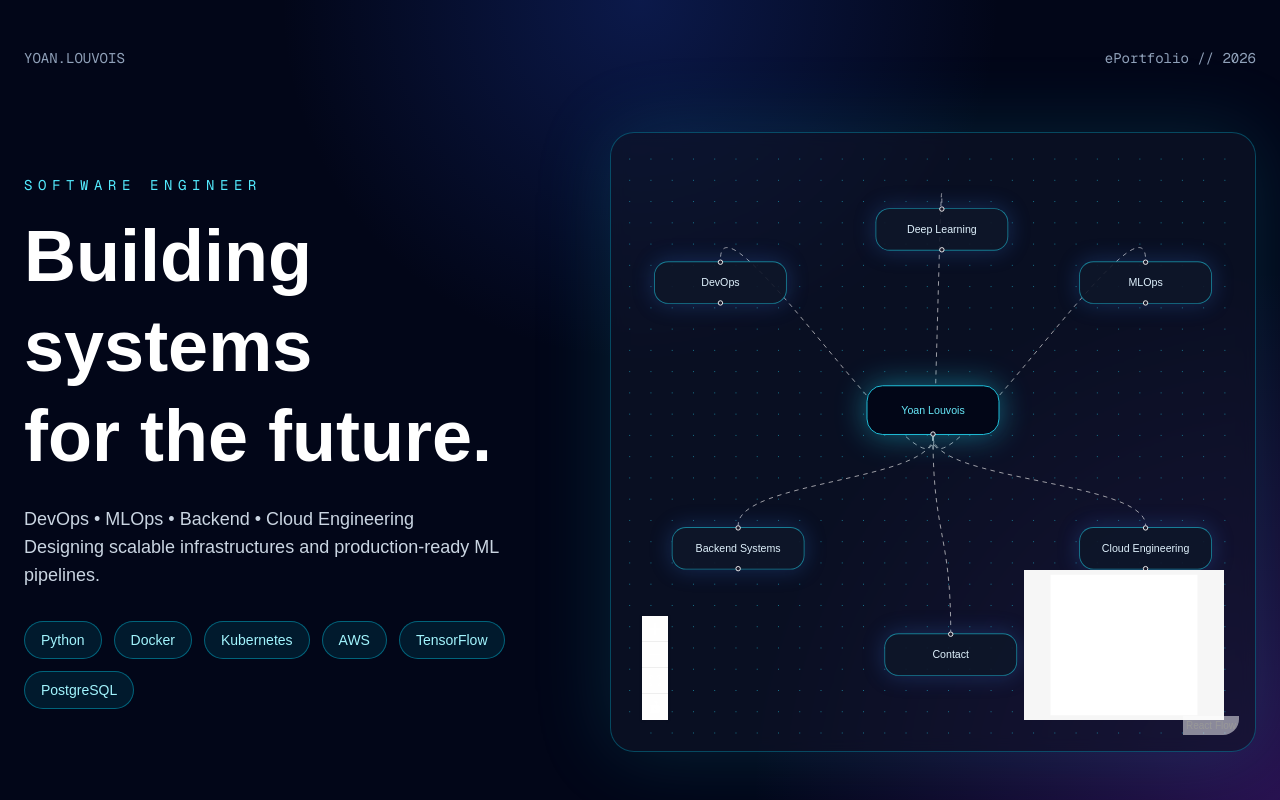
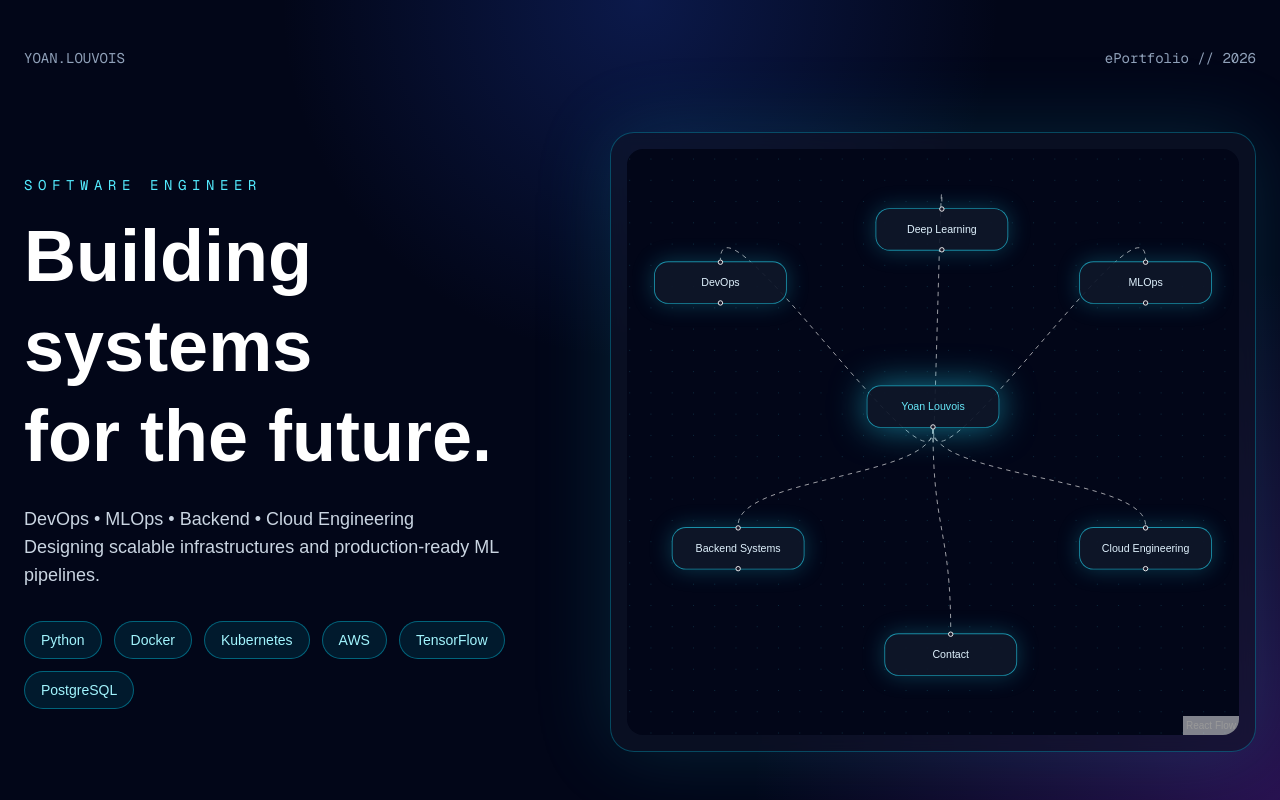
Before and after one commit to yoanlouvois/e-portfolio, a Next.js app: page / in a window 1280 px wide. Built offline with nearby package versions, Linux system fonts and the light colour scheme.

Commit message:
Refactor PortfolioFlow component styles and structure

```diff
--- a/src/components/PortfolioFlow.tsx
+++ b/src/components/PortfolioFlow.tsx
@@ -10,6 +10,15 @@ import {
   type Edge,
 } from "@xyflow/react";
 
+const nodeStyle = {
+  background: "rgba(15, 23, 42, 0.92)",
+  color: "#e0f2fe",
+  border: "1px solid rgba(34, 211, 238, 0.65)",
+  borderRadius: 16,
+  padding: 14,
+  boxShadow: "0 0 25px rgba(34, 211, 238, 0.25)",
+};
+
 const nodes: Node[] = [
   {
     id: "core",
@@ -17,51 +26,17 @@ const nodes: Node[] = [
     data: { label: "Yoan Louvois" },
     type: "input",
     style: {
-      background: "#020617",
+      ...nodeStyle,
       color: "#67e8f9",
-      border: "1px solid #22d3ee",
-      borderRadius: 18,
-      padding: 18,
-      boxShadow: "0 0 35px rgba(34,211,238,0.45)",
+      boxShadow: "0 0 40px rgba(34,211,238,0.55)",
     },
   },
-  {
-    id: "devops",
-    position: { x: 40, y: 80 },
-    data: { label: "DevOps" },
-    style: futuristicNode(),
-  },
-  {
-    id: "mlops",
-    position: { x: 520, y: 80 },
-    data: { label: "MLOps" },
-    style: futuristicNode(),
-  },
-  {
-    id: "backend",
-    position: { x: 60, y: 380 },
-    data: { label: "Backend Systems" },
-    style: futuristicNode(),
-  },
-  {
-    id: "cloud",
-    position: { x: 520, y: 380 },
-    data: { label: "Cloud Engineering" },
-    style: futuristicNode(),
-  },
-  {
-    id: "ai",
-    position: { x: 290, y: 20 },
-    data: { label: "Deep Learning" },
-    style: futuristicNode(),
-  },
-  {
-    id: "contact",
-    position: { x: 300, y: 500 },
-    data: { label: "Contact" },
-    type: "output",
-    style: futuristicNode(),
-  },
+  { id: "devops", position: { x: 40, y: 80 }, data: { label: "DevOps" }, style: nodeStyle },
+  { id: "mlops", position: { x: 520, y: 80 }, data: { label: "MLOps" }, style: nodeStyle },
+  { id: "backend", position: { x: 60, y: 380 }, data: { label: "Backend Systems" }, style: nodeStyle },
+  { id: "cloud", position: { x: 520, y: 380 }, data: { label: "Cloud Engineering" }, style: nodeStyle },
+  { id: "ai", position: { x: 290, y: 20 }, data: { label: "Deep Learning" }, style: nodeStyle },
+  { id: "contact", position: { x: 300, y: 500 }, data: { label: "Contact" }, type: "output", style: nodeStyle },
 ];
 
 const edges: Edge[] = [
@@ -73,28 +48,17 @@ const edges: Edge[] = [
   { id: "core-contact", source: "core", target: "contact", animated: true },
 ];
 
-function futuristicNode() {
-  return {
-    background: "rgba(15, 23, 42, 0.9)",
-    color: "#e0f2fe",
-    border: "1px solid rgba(34, 211, 238, 0.55)",
-    borderRadius: 16,
-    padding: 14,
-    boxShadow: "0 0 25px rgba(59, 130, 246, 0.25)",
-  };
-}
-
 export default function PortfolioFlow() {
   return (
+    <div className="h-full w-full overflow-hidden rounded-2xl bg-slate-950">
       <ReactFlow
         nodes={nodes}
         edges={edges}
         fitView
-      className="rounded-2xl"
+        className="bg-slate-950"
       >
-      <Background color="#22d3ee" gap={24} />
-      <MiniMap />
-      <Controls />
+        <Background color="#164e63" gap={24} />
       </ReactFlow>
+    </div>
   );
 }
```
Lines whose indentation alone changed are shown as unchanged.
